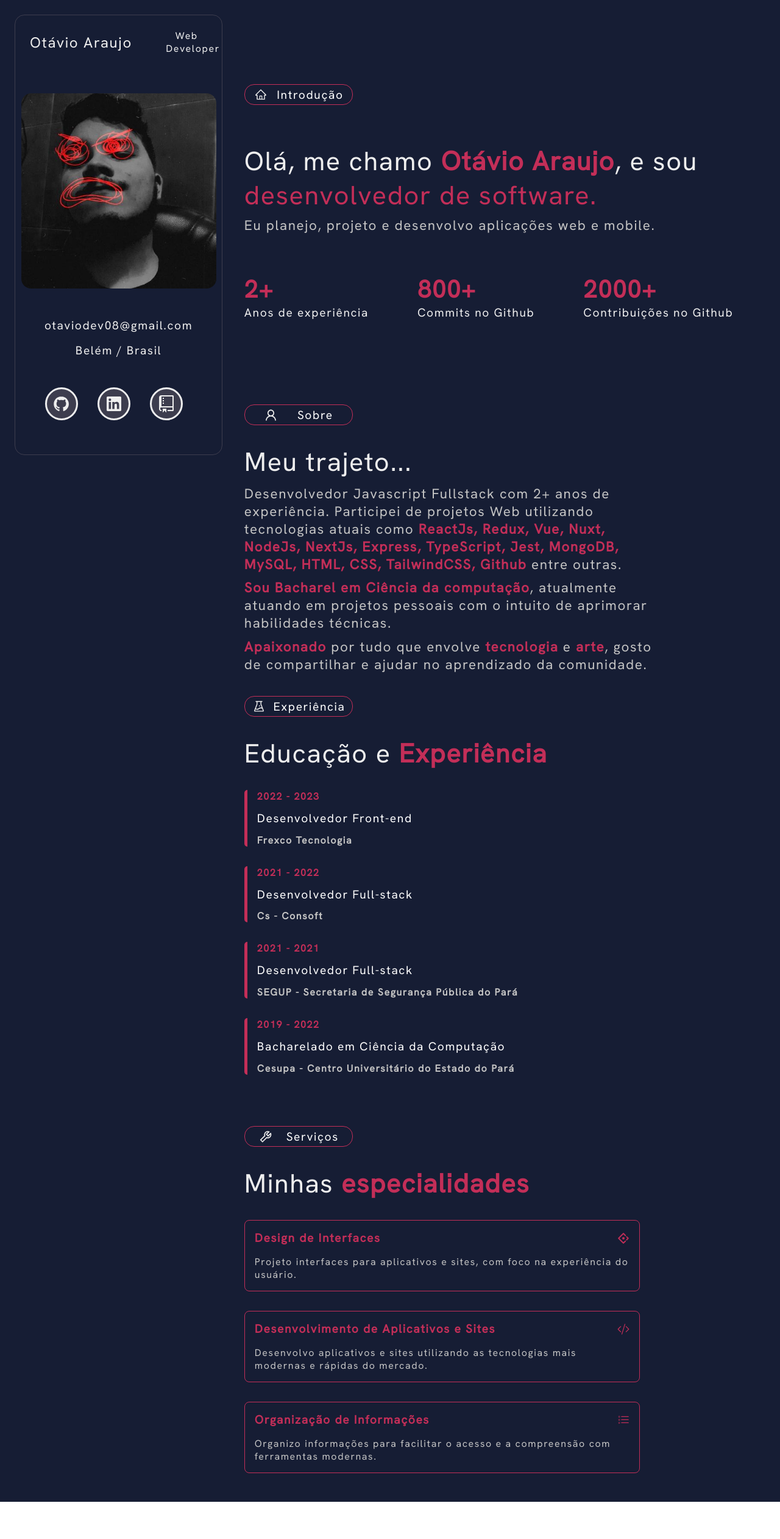
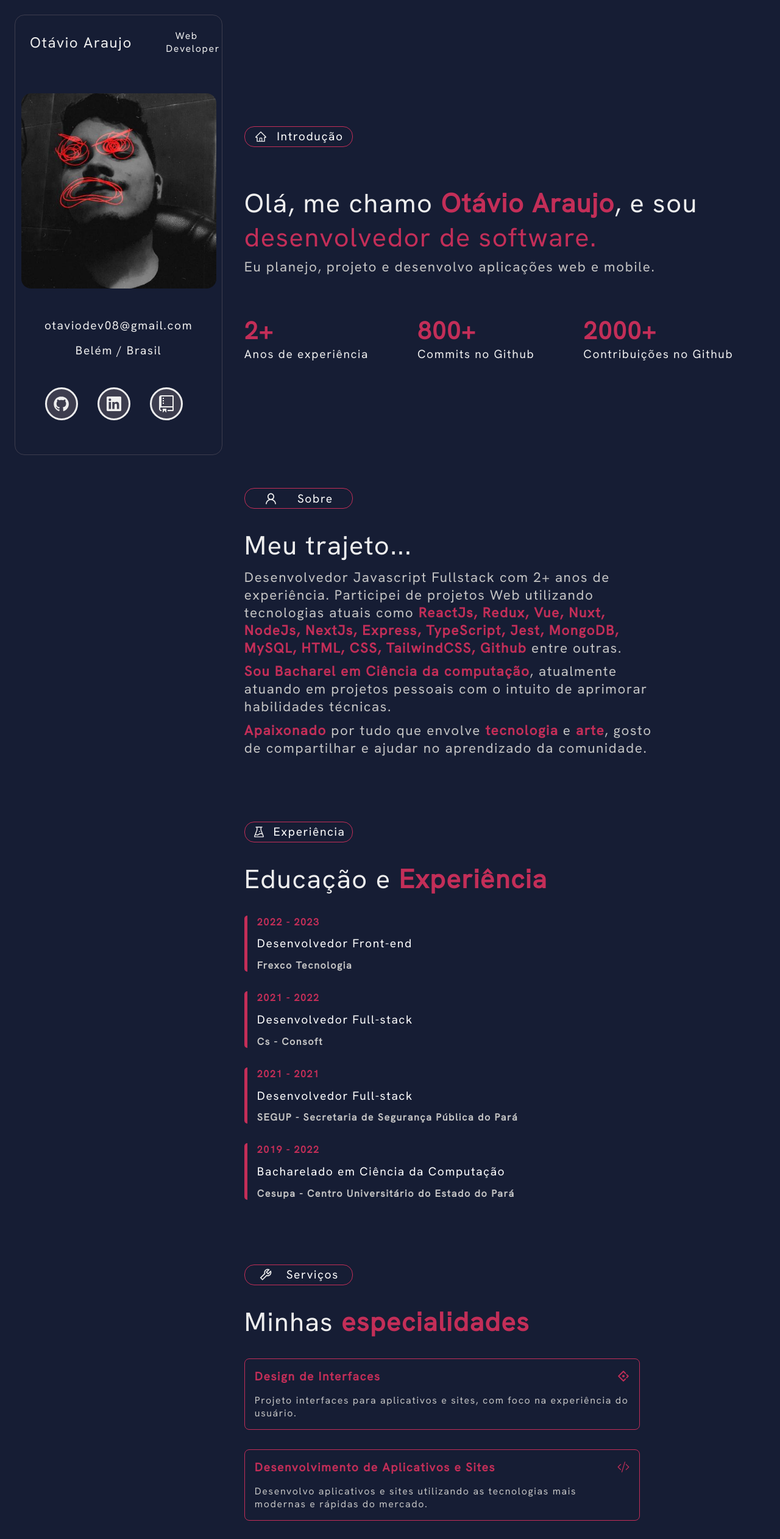
Before and after one commit to otavioaraujo08/portfolio-, a React (Vite) app: page / in a window 1280 px wide. Shown: the top 2523 px of the page at 61% size. Before the commit the page ends 2462 px from the top, so only its background shows below. Built offline with nearby package versions, Linux system fonts and the light colour scheme.

Commit message:
fix: width error

```diff
--- a/src/pages/Apresentation/styles.js
+++ b/src/pages/Apresentation/styles.js
@@ -1,7 +1,8 @@
 import styled from 'styled-components';
 
 export const Container = styled.div`
-  height: 100vh;
+  height: 100%;
+  min-height: 100vh;
   width: 100%;
   display: flex;
   justify-content: center;
--- a/src/pages/Experience/styles.js
+++ b/src/pages/Experience/styles.js
@@ -2,7 +2,8 @@ import styled from 'styled-components';
 
 export const Container = styled.div`
   margin-top: 1rem;
-  height: min(100%, 100vh);
+  height: 100%;
+  min-height: 100vh;
   display: flex;
   justify-content: center;
   gap: 2rem;
@@ -63,6 +64,7 @@ export const ExperienceCompany = styled.a`
   color: #c4c4c4;
   cursor: pointer;
   text-decoration: none;
+  width: 50%;
 
   &:hover {
     color: #c32e58;
@@ -71,6 +73,7 @@ export const ExperienceCompany = styled.a`
 
   @media (max-width: 1200px) {
     font-size: 0.8rem;
+    width: 100%;
   }
 
   @media (max-width: 400px) {
--- a/src/pages/Specializations/styles.js
+++ b/src/pages/Specializations/styles.js
@@ -2,7 +2,8 @@ import styled from 'styled-components';
 
 export const Container = styled.div`
   margin-top: 1rem;
-  height: min(100%, 100vh);
+  height: 100%;
+  min-height: 70vh;
   display: flex;
   justify-content: center;
   gap: 2rem;
```
